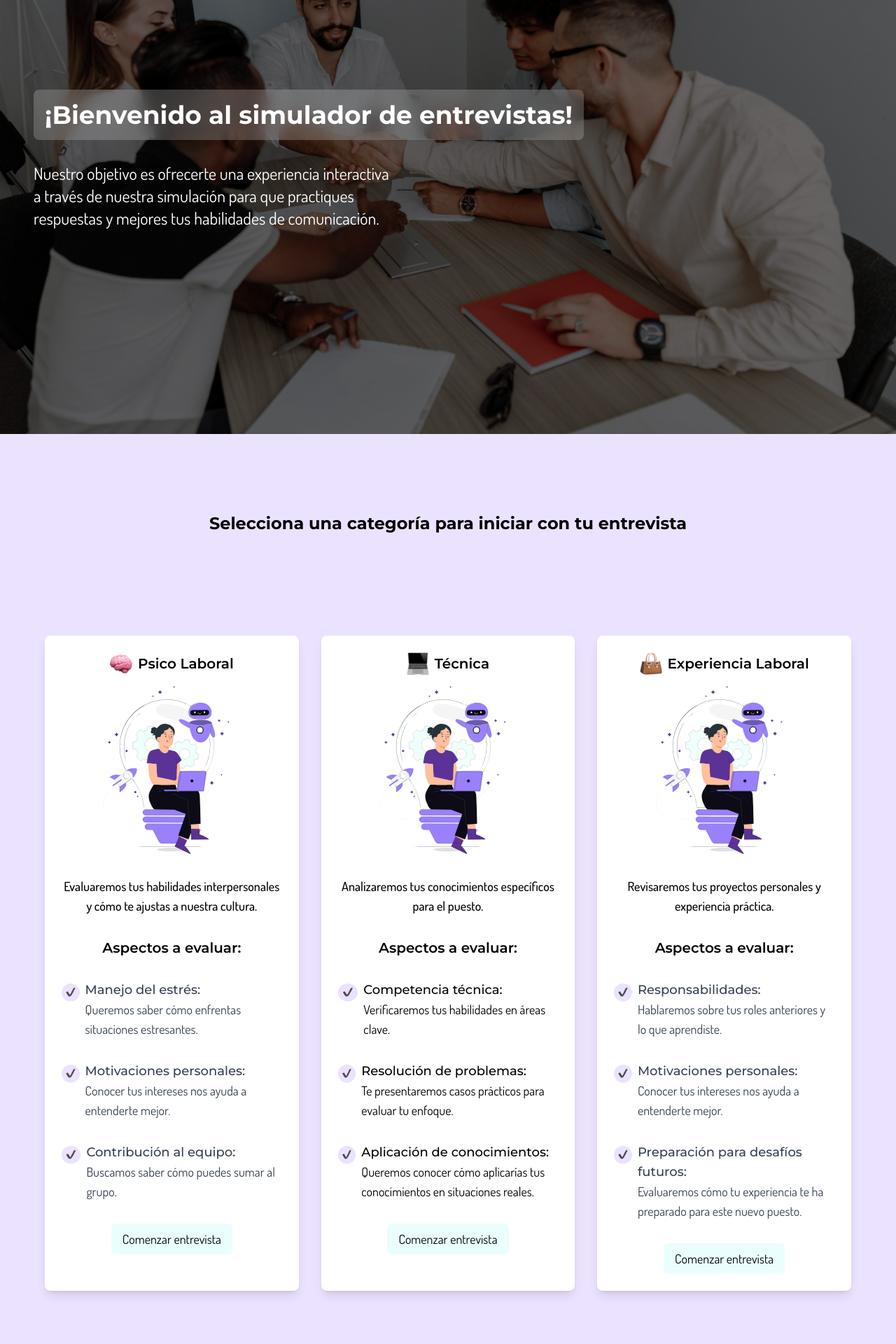
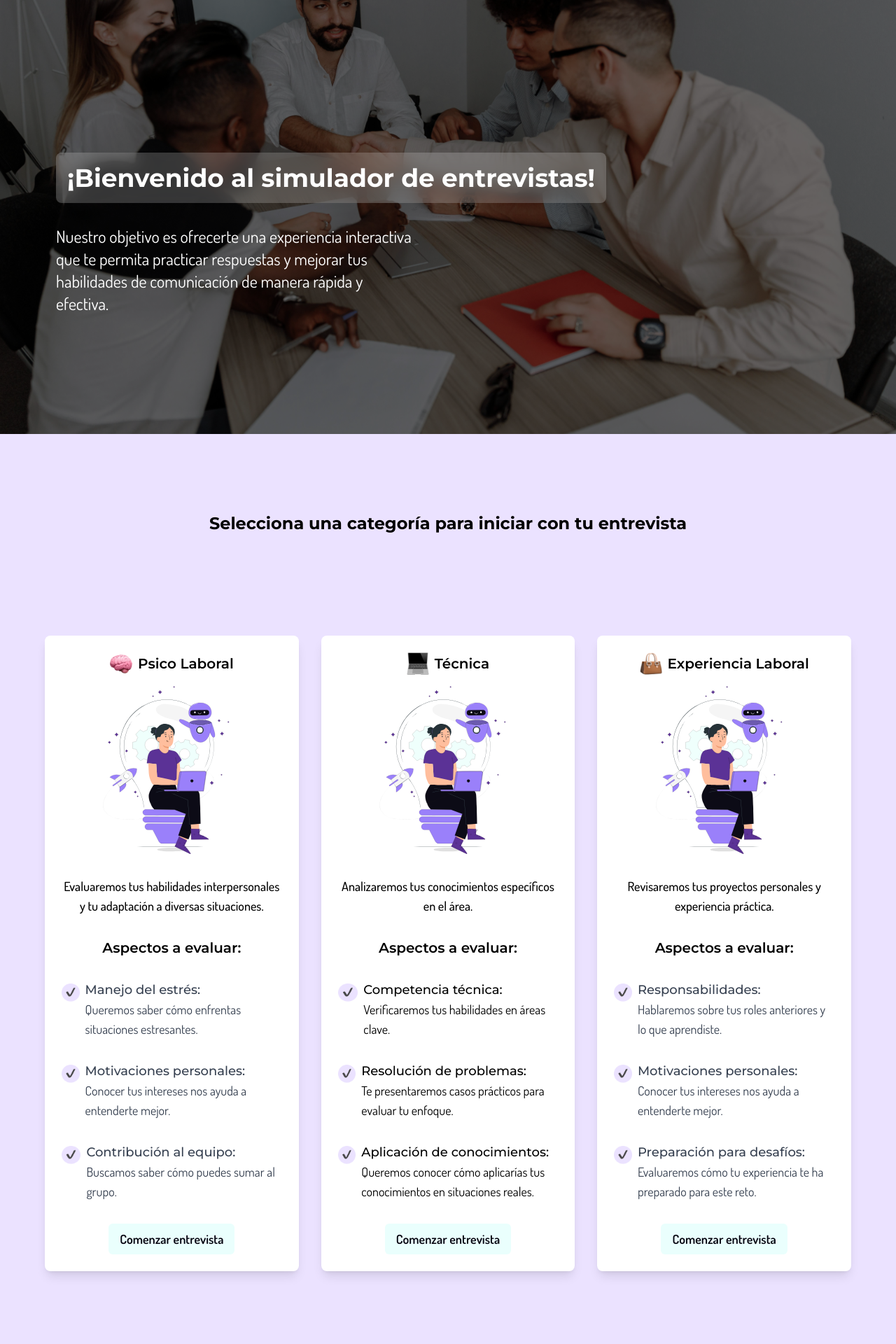
Before and after one commit to MAKAIABootcamp/project-equipo2-front-8, a React (Vite) app: page /practica in a window 1280 px wide. Shown: the part 160-2080 px from the top of the page at 70% size. Built offline with nearby package versions, Linux system fonts and the light colour scheme; no server answers; sample sign-in values are in the browser's storage.

Commit message:
Actualizando nueva vista y Router

```diff
--- a/src/pages/WelcomeSimulator/WelcomeSimulator.jsx
+++ b/src/pages/WelcomeSimulator/WelcomeSimulator.jsx
@@ -1,164 +1,246 @@
-import React from 'react';
-import { Link } from 'react-router-dom';
-import backgroundImage from '../../assets/pexels-thirdman-5256825.jpg';
-import ilustration from '../../assets/Práctica.svg';
-import psicolaboral from '../../assets/psicolaboral.png';
-import tecnica from '../../assets/tecnica.png';
-import laboral from '../../assets/laboral.png';
-import chulo from '../../assets/Chulo.png'
+import React from "react";
+import { Link } from "react-router-dom";
+import backgroundImage from "../../assets/pexels-thirdman-5256825.jpg";
+import ilustration from "../../assets/Práctica.svg";
+import psicolaboral from "../../assets/psicolaboral.png";
+import tecnica from "../../assets/tecnica.png";
+import laboral from "../../assets/laboral.png";
+import chulo from "../../assets/Chulo.png";
 
 const WelcomeSimulator = () => {
   return (
     <div className="min-h-screen flex flex-col items-center bg-[#EBE2FF]">
-      {/* Banner de bienvenida */}
       <div
-  className="relative w-full h-[700px] bg-cover bg-no-repeat bg-center flex flex-col justify-start items-start"
+        className="relative w-full h-[500px] sm:h-[700px] bg-cover bg-no-repeat bg-center flex flex-col justify-center items-center sm:items-start"
         style={{
           backgroundImage: `url(${backgroundImage})`,
-    backgroundColor: 'rgba(0, 0, 0, 0.6)', // Capa negra con opacidad solo para el fondo
-    backgroundBlendMode: 'overlay', // Mezcla la capa de color con la imagen
+          backgroundColor: "rgba(0, 0, 0, 0.6)",
+          backgroundBlendMode: "overlay",
         }}
       >
-  {/* Texto con fondo blur */}
-  <div className="ml-6 md:ml-12 mt-32 md:mt-52 p-4 bg-white/20 backdrop-blur-md rounded-lg">
-    <h1 className="text-white text-4xl font-bold font-montserrat">
+        <div className="p-4 bg-white/20 backdrop-blur-md rounded-lg text-center sm:text-left sm:ml-6 md:ml-12 lg:ml-16 xl:ml-20 mt-8 sm:mt-32 md:mt-32 max-w-[90%] sm:max-w-md md:max-w-lg lg:max-w-full">
+          <h1 className="text-white text-xl sm:text-2xl md:text-4xl font-bold font-montserrat">
             ¡Bienvenido al simulador de entrevistas!
           </h1>
         </div>
 
-  {/* Descripción debajo del texto con blur */}
-  <div className="ml-12 mt-8 max-w-lg">
-    <p className="text-white text-2xl font-dosis">
-      Nuestro objetivo es ofrecerte una experiencia interactiva a través de nuestra simulación para que practiques respuestas y mejores tus habilidades de comunicación.
+        <div className="mt-4 sm:mt-6 md:mt-8 max-w-xs sm:max-w-md md:max-w-lg text-center sm:text-left sm:ml-6 md:ml-12 lg:ml-16 xl:ml-20">
+          <p className="text-white text-base sm:text-lg md:text-2xl font-dosis">
+            Nuestro objetivo es ofrecerte una experiencia interactiva que te
+            permita practicar respuestas y mejorar tus habilidades de
+            comunicación de manera rápida y efectiva.
           </p>
         </div>
       </div>
-
-{/* Sección de Categorías de entrevistas */}
-
-  {/* Título */}
-  <h2 className="text-center text-2xl font-bold font-montserrat text-black my-28">Selecciona una categoría para iniciar con tu entrevista</h2>
-
+      <h2 className="text-center text-2xl font-bold font-montserrat text-black my-28">
+        Selecciona una categoría para iniciar con tu entrevista
+      </h2>
       <div className="mt-8 grid grid-cols-1 sm:grid-cols-2 lg:grid-cols-3 gap-8 max-w-6xl mx-auto">
-
-    {/* Tarjeta de la categoría "Psico Laboral" */}
         <div className="bg-white shadow-lg rounded-lg p-6 text-center">
           <div className="flex items-center justify-center mb-4">
             <img src={psicolaboral} alt="Psico Laboral" className="h-8 mr-2" />
-    <h3 className="text-xl font-semibold font-montserrat">Psico Laboral</h3>
+            <h3 className="text-xl font-semibold font-montserrat">
+              Psico Laboral
+            </h3>
           </div>
-  <img src={ilustration} alt="Prueba" className="mx-auto w-60 h-60 mb-8" />
-      <p className="mb-8 font-dosis font-medium text-lg">Evaluaremos tus habilidades interpersonales y cómo te ajustas a nuestra cultura.</p>
-      <h3 className="text-xl font-semibold font-montserrat mb-8">Aspectos a evaluar:</h3>
+          <img
+            src={ilustration}
+            alt="Prueba"
+            className="mx-auto w-60 h-60 mb-8"
+          />
+          <p className="mb-8 font-dosis font-medium text-lg">
+            Evaluaremos tus habilidades interpersonales y tu adaptación a
+            diversas situaciones.
+          </p>
+          <h3 className="text-xl font-semibold font-montserrat mb-8">
+            Aspectos a evaluar:
+          </h3>
           <ul className="text-left text-gray-700 pr-2 space-y-8 font-dosis text-lg">
             <li className="flex items-start">
-    <img src={chulo} alt="Checkmark" className="h-6 md:h-8 w-6 md:w-8 mr-2" />
+              <img
+                src={chulo}
+                alt="Checkmark"
+                className="h-6 md:h-8 w-6 md:w-8 mr-2"
+              />
               <div>
-      <span className="block text-base md:text-lg font-montserrat font-medium">Manejo del estrés:</span>
+                <span className="block text-base md:text-lg font-montserrat font-medium">
+                  Manejo del estrés:
+                </span>
                 Queremos saber cómo enfrentas situaciones estresantes.
               </div>
             </li>
             <li className="flex items-start">
-    <img src={chulo} alt="Checkmark" className="h-6 md:h-8 w-6 md:w-8 mr-2" />
+              <img
+                src={chulo}
+                alt="Checkmark"
+                className="h-6 md:h-8 w-6 md:w-8 mr-2"
+              />
               <div>
-      <span className="block text-base md:text-lg font-montserrat font-medium">Motivaciones personales:</span>
+                <span className="block text-base md:text-lg font-montserrat font-medium">
+                  Motivaciones personales:
+                </span>
                 Conocer tus intereses nos ayuda a entenderte mejor.
               </div>
             </li>
             <li className="flex items-start">
-    <img src={chulo} alt="Checkmark" className="h-6 md:h-8 w-6 md:w-8 mr-2" />
+              <img
+                src={chulo}
+                alt="Checkmark"
+                className="h-6 md:h-8 w-6 md:w-8 mr-2"
+              />
               <div>
-      <span className="block text-base md:text-lg font-montserrat font-medium">Contribución al equipo:</span>
+                <span className="block text-base md:text-lg font-montserrat font-medium">
+                  Contribución al equipo:
+                </span>
                 Buscamos saber cómo puedes sumar al grupo.
               </div>
             </li>
           </ul>
-
-      <Link to="/interview" className="mt-8 font-dosis text-lg inline-block bg-color-2 text-color-3 py-2 px-4 rounded-md hover:bg-color-5 hover:text-white transition duration-300">
+          <Link
+            to="/interview"
+            className="mt-8 font-dosis font-semibold text-lg inline-block bg-color-2 text-color-3 py-2 px-4 rounded-md hover:bg-[#EBE2FF] hover:text-black transition duration-300"
+          >
             Comenzar entrevista
           </Link>
         </div>
-
-    {/* Tarjeta de la categoría "Técnica" */}
         <div className="bg-white shadow-lg rounded-lg p-6 text-center">
           <div className="flex items-center justify-center mb-4">
             <img src={tecnica} alt="Técnica" className="h-8 mr-2" />
             <h3 className="text-xl font-semibold font-montserrat">Técnica</h3>
           </div>
-  <img src={ilustration} alt="Prueba" className="mx-auto w-60 h-60 mb-8" />
-      <p className="mb-8 font-dosis font-medium text-lg">Analizaremos tus conocimientos específicos para el puesto.</p>
-      <h3 className="text-xl font-semibold font-montserrat mb-8">Aspectos a evaluar:</h3>
+          <img
+            src={ilustration}
+            alt="Prueba"
+            className="mx-auto w-60 h-60 mb-8"
+          />
+          <p className="mb-8 font-dosis font-medium text-lg">
+            Analizaremos tus conocimientos específicos en el área.
+          </p>
+          <h3 className="text-xl font-semibold font-montserrat mb-8">
+            Aspectos a evaluar:
+          </h3>
           <ul className="text-left  pr-2 space-y-8 font-dosis text-lg">
             <li className="flex items-start">
-    <img src={chulo} alt="Checkmark" className="h-6 md:h-8 w-6 md:w-8 mr-2" />
+              <img
+                src={chulo}
+                alt="Checkmark"
+                className="h-6 md:h-8 w-6 md:w-8 mr-2"
+              />
               <div>
-      <span className="block text-base md:text-lg font-montserrat font-medium">Competencia técnica:</span>
+                <span className="block text-base md:text-lg font-montserrat font-medium">
+                  Competencia técnica:
+                </span>
                 Verificaremos tus habilidades en áreas clave.
               </div>
             </li>
             <li className="flex items-start">
-    <img src={chulo} alt="Checkmark" className="h-6 md:h-8 w-6 md:w-8 mr-2" />
+              <img
+                src={chulo}
+                alt="Checkmark"
+                className="h-6 md:h-8 w-6 md:w-8 mr-2"
+              />
               <div>
-      <span className="block text-base md:text-lg font-montserrat font-medium">Resolución de problemas:</span>
+                <span className="block text-base md:text-lg font-montserrat font-medium">
+                  Resolución de problemas:
+                </span>
                 Te presentaremos casos prácticos para evaluar tu enfoque.
               </div>
             </li>
             <li className="flex items-start">
-    <img src={chulo} alt="Checkmark" className="h-6 md:h-8 w-6 md:w-8 mr-2" />
+              <img
+                src={chulo}
+                alt="Checkmark"
+                className="h-6 md:h-8 w-6 md:w-8 mr-2"
+              />
               <div>
-      <span className="block text-base md:text-lg font-montserrat font-medium">Aplicación de conocimientos:</span>
-      Queremos conocer cómo aplicarías tus conocimientos en situaciones reales.
+                <span className="block text-base md:text-lg font-montserrat font-medium">
+                  Aplicación de conocimientos:
+                </span>
+                Queremos conocer cómo aplicarías tus conocimientos en
+                situaciones reales.
               </div>
             </li>
           </ul>
-      <Link to="/interview" className="mt-8 font-dosis text-lg inline-block bg-color-2 text-color-3 py-2 px-4 rounded-md hover:bg-color-5 hover:text-white transition duration-300">
+          <Link
+            to="/interview"
+            className="mt-8 font-dosis font-semibold  text-lg inline-block bg-color-2 text-color-3 py-2 px-4 rounded-md hover:bg-[#EBE2FF] hover:text-black transition duration-300"
+          >
             Comenzar entrevista
           </Link>
         </div>
-
-    {/* Tarjeta de la categoría "Experiencia Laboral" */}
         <div className="bg-white shadow-lg rounded-lg p-6 text-center">
           <div className="flex items-center justify-center mb-4">
             <img src={laboral} alt="Experiencia Laboral" className="h-8 mr-2" />
-    <h3 className="text-xl font-semibold font-montserrat">Experiencia Laboral</h3>
+            <h3 className="text-xl font-semibold font-montserrat">
+              Experiencia Laboral
+            </h3>
           </div>
-  <img src={ilustration} alt="Prueba" className="mx-auto w-60 h-60 mb-8" />
-      <p className="mb-8 font-dosis font-medium text-lg">Revisaremos tus proyectos personales y experiencia práctica.</p>
-      <h3 className="text-xl font-semibold font-montserrat mb-8">Aspectos a evaluar:</h3>
+          <img
+            src={ilustration}
+            alt="Prueba"
+            className="mx-auto w-60 h-60 mb-8"
+          />
+          <p className="mb-8 font-dosis font-medium text-lg">
+            Revisaremos tus proyectos personales y experiencia práctica.
+          </p>
+          <h3 className="text-xl font-semibold font-montserrat mb-8">
+            Aspectos a evaluar:
+          </h3>
           <ul className="text-left text-gray-700 pr-2 space-y-8 font-dosis text-lg">
             <li className="flex items-start">
-    <img src={chulo} alt="Checkmark" className="h-6 md:h-8 w-6 md:w-8 mr-2" />
+              <img
+                src={chulo}
+                alt="Checkmark"
+                className="h-6 md:h-8 w-6 md:w-8 mr-2"
+              />
               <div>
-      <span className="block text-base md:text-lg font-montserrat font-medium">Responsabilidades:</span>
+                <span className="block text-base md:text-lg font-montserrat font-medium">
+                  Responsabilidades:
+                </span>
                 Hablaremos sobre tus roles anteriores y lo que aprendiste.
               </div>
             </li>
             <li className="flex items-start">
-    <img src={chulo} alt="Checkmark" className="h-6 md:h-8 w-6 md:w-8 mr-2" />
+              <img
+                src={chulo}
+                alt="Checkmark"
+                className="h-6 md:h-8 w-6 md:w-8 mr-2"
+              />
               <div>
-      <span className="block text-base md:text-lg font-montserrat font-medium">Motivaciones personales:</span>
+                <span className="block text-base md:text-lg font-montserrat font-medium">
+                  Motivaciones personales:
+                </span>
                 Conocer tus intereses nos ayuda a entenderte mejor.
               </div>
             </li>
             <li className="flex items-start">
-    <img src={chulo} alt="Checkmark" className="h-6 md:h-8 w-6 md:w-8 mr-2" />
+              <img
+                src={chulo}
+                alt="Checkmark"
+                className="h-6 md:h-8 w-6 md:w-8 mr-2"
+              />
               <div>
-      <span className="block text-base md:text-lg font-montserrat font-medium">Preparación para desafíos futuros:</span>
-      Evaluaremos cómo tu experiencia te ha preparado para este nuevo puesto.
+                <span className="block text-base md:text-lg font-montserrat font-medium">
+                  Preparación para desafíos:
+                </span>
+                Evaluaremos cómo tu experiencia te ha preparado para este reto.
               </div>
             </li>
           </ul>
-      <Link to="/interview" className="mt-8 font-dosis text-base md:text-lg inline-block bg-color-2 text-color-3 py-2 px-4 rounded-md hover:bg-color-5 hover:text-white transition duration-300">
+          <Link
+            to="/interview"
+            className="mt-8 font-dosis font-semibold  text-base md:text-lg inline-block bg-color-2 text-color-3 py-2 px-4 rounded-md hover:bg-[#EBE2FF] hover:text-black transition duration-300"
+          >
             Comenzar entrevista
           </Link>
         </div>
       </div>
 
-
-
-      {/* Llamada a la acción */}
       <div className="mt-12 text-center">
-        <p className="text-xl md:text-2xl font-montserrat font-bold my-16 md:my-28">¡Empieza ahora y da el primer paso hacia el éxito en tu carrera profesional!</p>
+        <p className="text-xl md:text-2xl font-montserrat font-bold my-16 md:my-28">
+          ¡Empieza ahora y da el primer paso hacia el éxito en tu carrera
+          profesional!
+        </p>
       </div>
     </div>
   );
--- a/src/router/AppRouter.jsx
+++ b/src/router/AppRouter.jsx
@@ -17,6 +17,7 @@ import TipsDetails from "../pages/TipsDetails/TipsDetails";
 import TemplatesCV from "../pages/TemplatesCV/TemplatesCV";
 import InterviewSimulator from "../pages/InterviewSimulator/InterviewSimulator";
 import WelcomeSimulator from "../pages/WelcomeSimulator/WelcomeSimulator";
+import AboutUs  from "../pages/AboutUs/AboutUs";
 
 const AppRouter = () => {
   const dispatch = useDispatch();
@@ -53,6 +54,7 @@ const AppRouter = () => {
             <Route path="interview" element={<InterviewSimulator />} />
             <Route path="tipsDetails/:id" element={<TipsDetails />} />
             <Route path="plantillas" element={<TemplatesCV />} />
+            <Route path="about" element={<AboutUs />} />
           </Route>
           <Route element={<PublicRoutes isAuthenticated={isAuthenticated} />} >
             <Route path="register" element={<Register />} />
```
Lines whose indentation alone changed are shown as unchanged.
